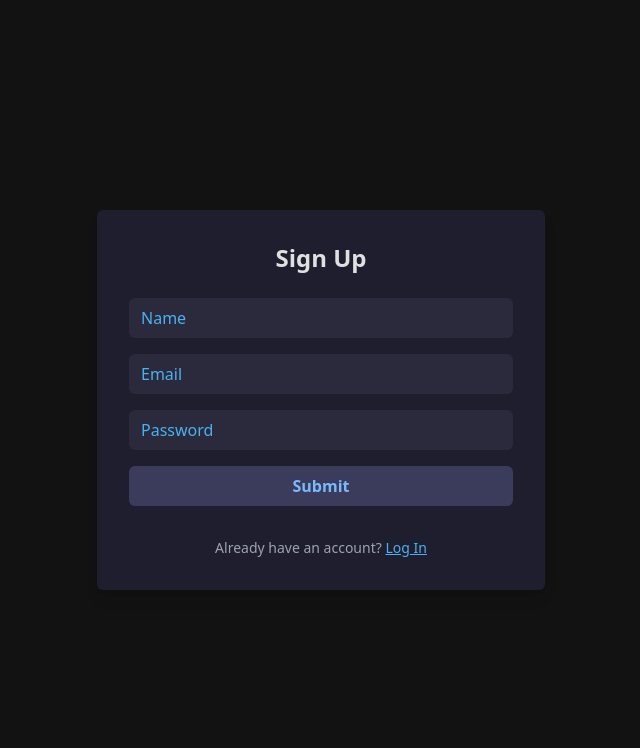
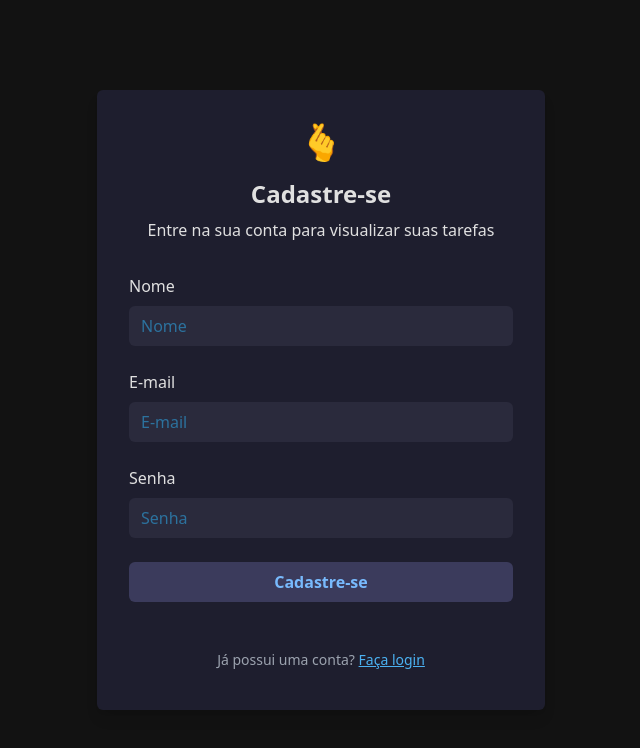
Before and after one commit to tulioanesio/task-manager, a React (Vite) app: page / in a window 1280 px wide. Shown: the top 748 px of the page, without its empty margins (319-959 px from the left). Built offline with nearby package versions, Linux system fonts and the light colour scheme.

Commit message:
feat(todo): Beautify the to-do list application
This commit beautifies the To-Do List application, adding more features and adjusting the UX via code

```diff
--- a/package.json
+++ b/package.json
@@ -12,6 +12,7 @@
   "dependencies": {
     "@tailwindcss/vite": "^4.1.7",
     "axios": "^1.8.4",
+    "jwt-decode": "^4.0.0",
     "react": "^19.0.0",
     "react-dom": "^19.0.0",
     "react-router-dom": "^7.6.2",
--- a/src/pages/Login/index.jsx
+++ b/src/pages/Login/index.jsx
@@ -26,48 +26,55 @@ function Login() {
       } else if (err.response?.status === 401) {
         toast.error("Incorrect password.");
       } else {
-        toast.error("Unexpected error. Please try again.");
+        toast.error(err);
       }
     }
   }
 
   return (
     <div className="bg-[#121212] min-h-screen flex items-center justify-center px-4">
-      <div className="bg-[#1E1E2E] p-8 w-full max-w-md rounded-md shadow-lg">
-        <h1 className="text-center text-[#E0E0E0] font-bold text-2xl mb-6">
-          Log In
+      <div className="bg-[#1E1E2E] h-[550px] p-8 w-full max-w-md rounded-md shadow-lg">
+        <h1 className="text-center text-4xl mb-4">👋</h1>
+        <h1 className="text-center text-[#E0E0E0] font-bold text-2xl mb-2">
+          Olá, novamente!
         </h1>
+        <p className="text-[#E0E0E0] text-md text-center">Entre na sua conta para visualizar suas tarefas</p>
 
-        <form onSubmit={handleSubmit} className="flex flex-col gap-4">
+        <form onSubmit={handleSubmit} className="flex flex-col gap-6 my-12">
+          <div className="flex flex-col gap-2">
+            <label htmlFor="email" className="text-[#E0E0E0] text-md">E-mail</label>
             <input
               ref={emailRef}
               type="email"
-            placeholder="Email"
-            className="px-3 py-2 rounded-md bg-[#2A2A3C] text-[#E0E0E0] placeholder-[#4bb1f1] focus:outline-none focus:ring-2 focus:ring-[#4bb1f1]"
+              placeholder="nome@exemplo.com"
+              className="px-3 py-2 rounded-md bg-[#2A2A3C] text-[#E0E0E0] placeholder-[#2c729e] focus:outline-none focus:ring-2 focus:ring-[#4bb1f1]"
               required
             />
+          </div>
+          <div className="flex flex-col gap-2">
+            <label htmlFor="password" className="text-[#E0E0E0] text-md">Senha</label>
             <input
               ref={passwordRef}
               type="password"
-            placeholder="Password"
-            className="px-3 py-2 rounded-md bg-[#2A2A3C] text-[#E0E0E0] placeholder-[#4bb1f1] focus:outline-none focus:ring-2 focus:ring-[#4bb1f1]"
+              placeholder="senha123"
+              className="px-3 py-2 rounded-md bg-[#2A2A3C] text-[#E0E0E0] placeholder-[#2c729e] focus:outline-none focus:ring-2 focus:ring-[#4bb1f1]"
               required
             />
+          </div>
           <button
             type="submit"
             className="py-2 bg-[#3B3B5C] text-[#78BAFD] font-bold rounded-md hover:bg-[#4b4b6c] transition-colors"
           >
-            Log in
+            Entrar
           </button>
-          <ToastContainer theme="dark"/>
-        </form>
-
-        <p className="mt-4 text-sm text-[#9CA3AF] text-center">
-          Don’t have an account?{" "}
+          <ToastContainer theme="dark" />
+          <p className="text-sm text-[#9CA3AF] text-center">
+            Não possui uma conta?{" "}
             <Link to="/" className="text-[#4bb1f1] hover:text-white underline">
-            Register
+              Cadastre-se
             </Link>
           </p>
+        </form>
       </div>
     </div>
   );
--- a/src/pages/Register/index.jsx
+++ b/src/pages/Register/index.jsx
@@ -39,54 +39,66 @@ function Register() {
 
   return (
     <div className="bg-[#121212] min-h-screen flex items-center justify-center px-4">
-      <div className="bg-[#1E1E2E] p-8 w-full max-w-md rounded-md shadow-lg">
-        <h1 className="text-center text-[#E0E0E0] font-bold text-2xl mb-6">
-          Sign Up
+      <div className="bg-[#1E1E2E] h-[620px] p-8 w-full max-w-md rounded-md shadow-lg">
+        <h1 className="text-center text-4xl mb-4">🫰</h1>
+        <h1 className="text-center text-[#E0E0E0] font-bold text-2xl mb-2">
+          Cadastre-se
         </h1>
+        <p className="text-[#E0E0E0] text-md text-center">Entre na sua conta para visualizar suas tarefas</p>
 
-        <form onSubmit={handleSubmit} className="flex flex-col gap-4">
+        <form onSubmit={handleSubmit} className="flex flex-col gap-6 my-8">
+
+          <div className="flex flex-col gap-2">
+            <label htmlFor="name" className="text-[#E0E0E0] text-md">Nome</label>
             <input
               ref={nameRef}
               type="text"
-            placeholder="Name"
-            className="px-3 py-2 rounded-md bg-[#2A2A3C] text-[#E0E0E0] placeholder-[#4bb1f1] focus:outline-none focus:ring-2 focus:ring-[#4bb1f1]"
+              placeholder="Nome"
+              className="px-3 py-2 rounded-md bg-[#2A2A3C] text-[#E0E0E0] placeholder-[#2c729e] focus:outline-none focus:ring-2 focus:ring-[#4bb1f1]"
               required
             />
+          </div>
 
+          <div className="flex flex-col gap-2">
+            <label htmlFor="email" className="text-[#E0E0E0] text-md">E-mail</label>
             <input
               ref={emailRef}
               type="text"
-            placeholder="Email"
-            className="px-3 py-2 rounded-md bg-[#2A2A3C] text-[#E0E0E0] placeholder-[#4bb1f1] focus:outline-none focus:ring-2 focus:ring-[#4bb1f1]"
+              placeholder="E-mail"
+              className="px-3 py-2 rounded-md bg-[#2A2A3C] text-[#E0E0E0] placeholder-[#2c729e] focus:outline-none focus:ring-2 focus:ring-[#4bb1f1]"
               required
             />
+          </div>
 
+          <div className="flex flex-col gap-2">
+            <label htmlFor="password" className="text-[#E0E0E0] text-md">Senha</label>
             <input
               ref={passwordRef}
               type="password"
-            placeholder="Password"
-            className="px-3 py-2 rounded-md bg-[#2A2A3C] text-[#E0E0E0] placeholder-[#4bb1f1] focus:outline-none focus:ring-2 focus:ring-[#4bb1f1]"
+              placeholder="Senha"
+              className="px-3 py-2 rounded-md bg-[#2A2A3C] text-[#E0E0E0] placeholder-[#2c729e] focus:outline-none focus:ring-2 focus:ring-[#4bb1f1]"
               required
             />
+          </div>
 
           <button
             type="submit"
             className="py-2 bg-[#3B3B5C] text-[#78BAFD] font-bold rounded-md hover:bg-[#4b4b6c] transition-colors"
           >
-            Submit
+            Cadastre-se
           </button>
           <ToastContainer theme="dark" autoClose={5000} />
-        </form>
 
-        <p className="mt-4 text-sm text-[#9CA3AF] text-center">
-          Already have an account?{" "}
+          <p className="text-sm text-[#9CA3AF] text-center">
+            Já possui uma conta?{" "}
             <Link
               to="/login"
               className="text-[#4bb1f1] hover:text-white underline"
             >
-            Log In
+              Faça login
             </Link>
           </p>
+        </form>
       </div>
     </div>
   );
```
Also changed, not shown: src/pages/Home/index.jsx (+92 -37 lines), 1 other file (tests, documents, lock files or other folders). Lines whose indentation alone changed are shown as unchanged.
